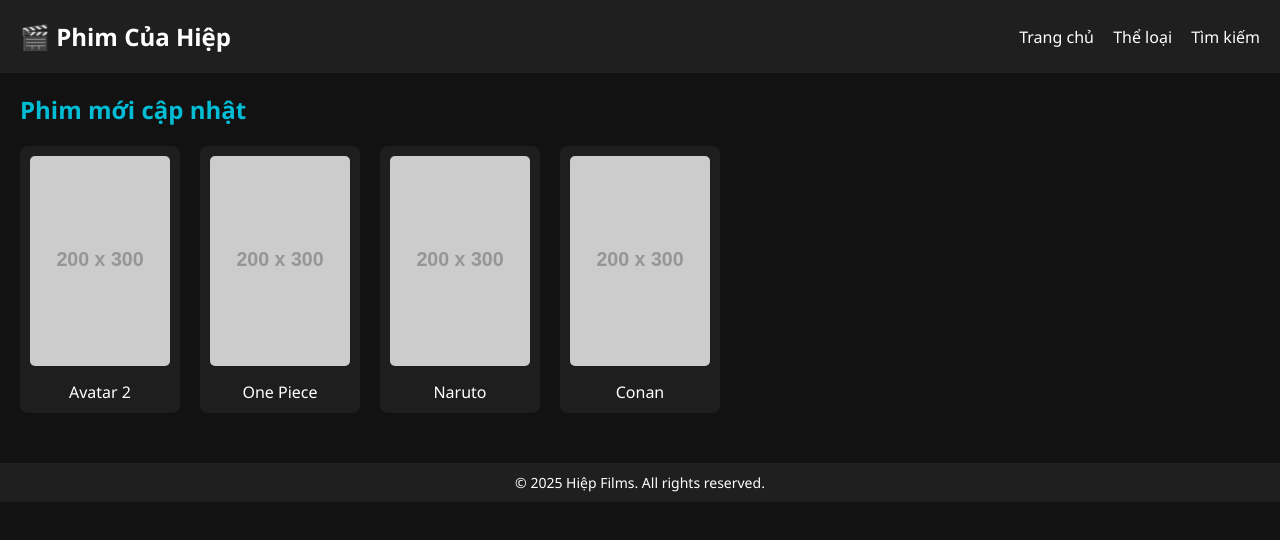
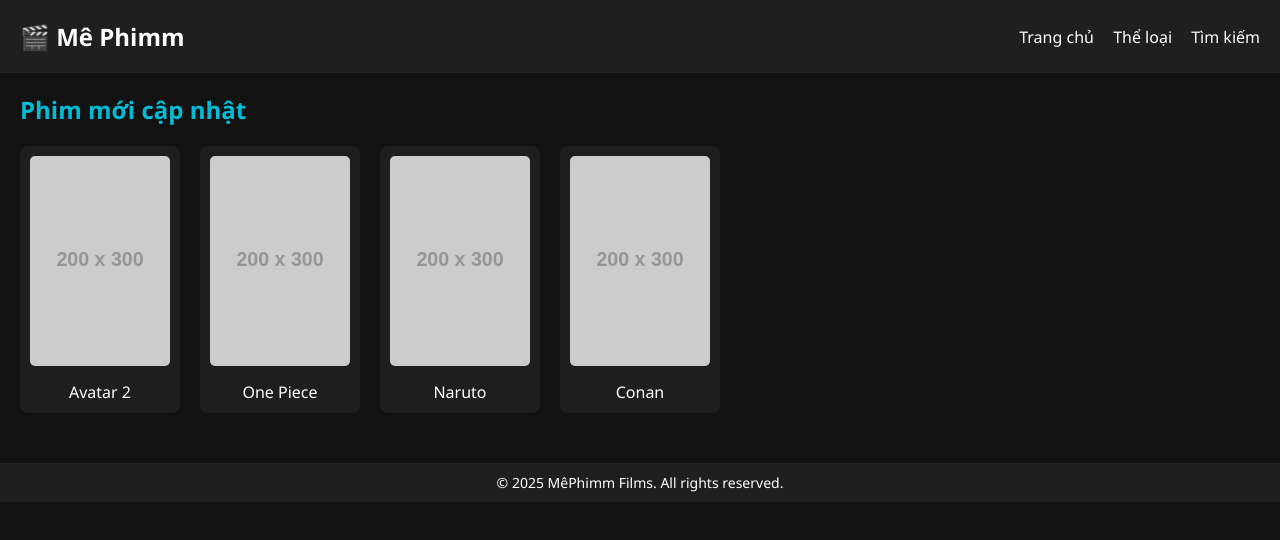
Before and after one commit to mephimm/mephimm.github.io, a plain HTML site: page index.html in a window 1280 px wide. Drawn offline with Linux system fonts and the light colour scheme; placeholder pictures from the web are drawn by us.

Commit message:
Add files via upload

```diff
--- a/index.html
+++ b/index.html
@@ -3,12 +3,12 @@
 <head>
   <meta charset="UTF-8">
   <meta name="viewport" content="width=device-width, initial-scale=1.0">
-  <title>Phim Của Hiệp</title>
+  <title>Mê Phimm</title>
   <link rel="stylesheet" href="style.css">
 </head>
 <body>
   <header>
-    <h1>🎬 Phim Của Hiệp</h1>
+    <h1>🎬 Mê Phimm</h1>
     <nav>
       <a href="#">Trang chủ</a>
       <a href="#">Thể loại</a>
@@ -37,7 +37,7 @@
     </div>
   </main>
   <footer>
-    <p>&copy; 2025 Hiệp Films. All rights reserved.</p>
+    <p>&copy; 2025 MêPhimm Films. All rights reserved.</p>
   </footer>
 </body>
 </html>
```
